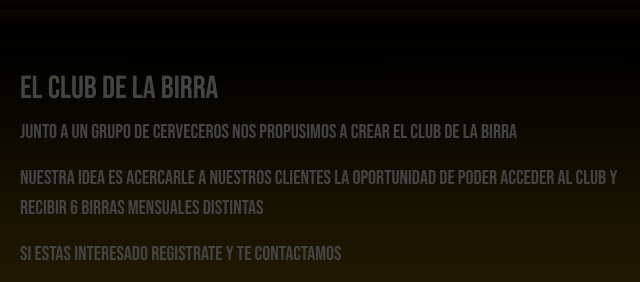
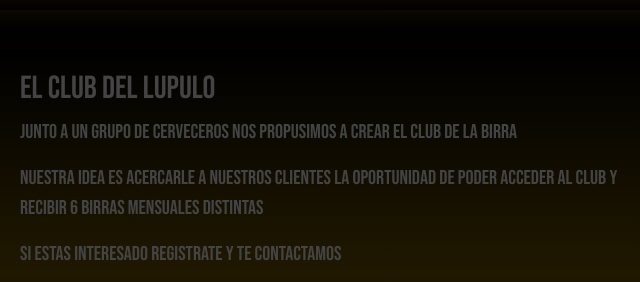
Before and after one commit to rohfg/pardobrewing, a website: page index.html in a window 1280 px wide. Shown: the part 697-979 px from the top of the page, 632-1272 px from the left. Drawn offline with nearby package versions, Linux system fonts and the light colour scheme.

Commit message:
modificación index h2

```diff
--- a/index.html
+++ b/index.html
@@ -47,7 +47,7 @@
             <img src="./images/bannerv1.jpg" class="img-fluid">
         </div>
         <div class="col-md-6">
-            <h2>EL CLUB DE LA BIRRA</h2>
+            <h2>EL CLUB DEL LUPULO</h2>
             <p>Junto a un grupo de Cerveceros nos propusimos a crear el Club de la Birra</p>
             <p>Nuestra idea es acercarle a nuestros clientes la oportunidad de poder acceder al club y recibir 6 birras mensuales distintas</p>
             <p>Si estas interesado Registrate y te contactamos</p>
```
